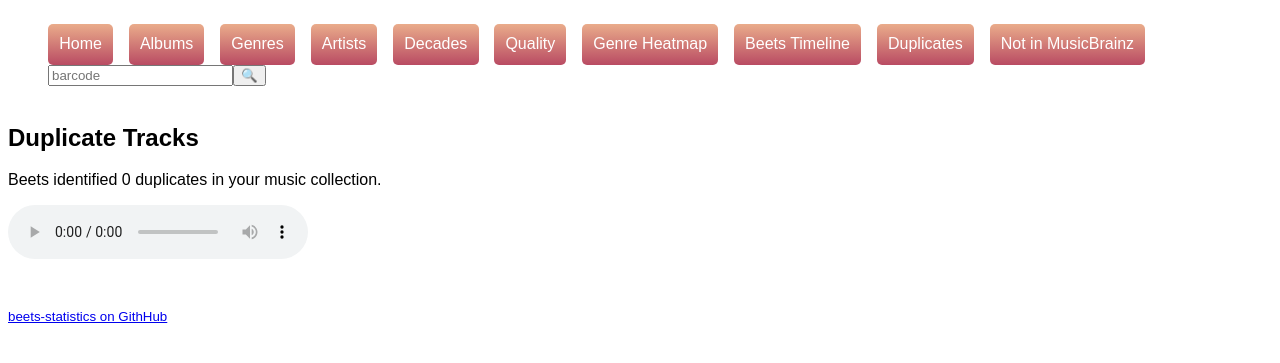
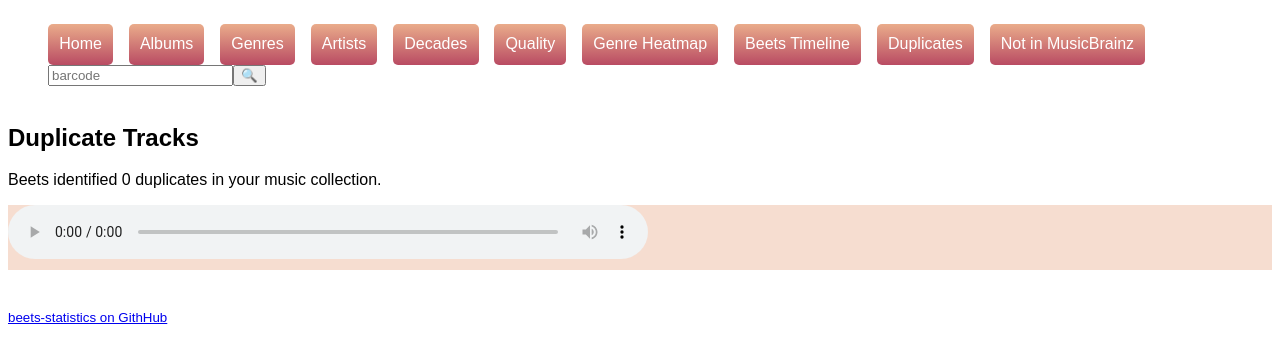
Before and after one commit to guerda/beets-statistics, a FastAPI app: template templates/duplicates.html in a window 1280 px wide. Shown: the part 58-421 px from the top of the page. Run offline with FastAPI, Linux system fonts and the light colour scheme; the template is opened without the code that fills it, so the values that code supplies are empty; parts of the project's set-up code (start-up, migrations or seed data) failed here and were passed over; some libraries are stand-ins or nearby versions.

Commit message:
feat: add a player for duplicates
in order to check the duplicates, one can now listen to the duplicates to decide which one might be not needed anymore

```diff
--- a/static/main.css
+++ b/static/main.css
@@ -217,9 +217,22 @@ div#plot-large {
   height: 90vh;
 }
 
+div#player {
+  position: sticky;
+  top: 0px;
+  background-color: hsla(20.4, 68.1%, 72.9%, 0.4);
+  backdrop-filter: blur(4px);
+}
+
+div#player audio {
+  width: 50vw;
+}
+
 span#track-title {
   vertical-align: center;
   line-height: 160%;
   margin-left: 1rem;
   font-family: 'Courier New', Courier, monospace;
+  font-size: 1.2rem;
+  font-weight: bold;
 }
--- a/templates/duplicates.html
+++ b/templates/duplicates.html
@@ -13,7 +13,9 @@
       <h2>Duplicate Tracks</h2>
 
       <p>Beets identified {{ duplicates | length }} duplicates in your music collection.</p>
-      <audio controls id="audioPlayer" src=""></audio><span id="track-title"></span>
+      <div id="player">
+        <audio controls id="audioPlayer" src=""></audio><span id="track-title"></span>
+      </div>
 
       {% for duplicate_row in duplicates %}
       <div style="overflow-y: scroll; width:90vw;">
@@ -28,7 +30,7 @@
             <li><span style="padding: 0.25em; margin: 0.1em; background-color: hsla(150, 50%, 60%, {{ ( entry.bitrate - 80) / 200 }} );">{{ entry.bitrate }} kbps</span></li>
             <li>{{ entry.filename }}</li>
             <li>{{ entry.trackid }}</li>
-            <li><button data-track-id="{{entry.id}}" data-artist="{{ entry.artist }}" data-title="{{ entry.title }}">Activate Player</button></li>
+            <li><button data-track-id="{{entry.id}}" data-artist="{{ entry.artist }}" data-title="{{ entry.title }}">Listen to track</button></li>
             </ul>
           </td>
         {% endfor %}
@@ -49,6 +51,7 @@
             ds = button.dataset;
             player.src = `/track/${ds.trackId}`;
             trackTitle.textContent = `${ds.trackId} - ${ds.artist} - ${ds.title}`
+	    player.play()
         });
       });
     </script>
```
